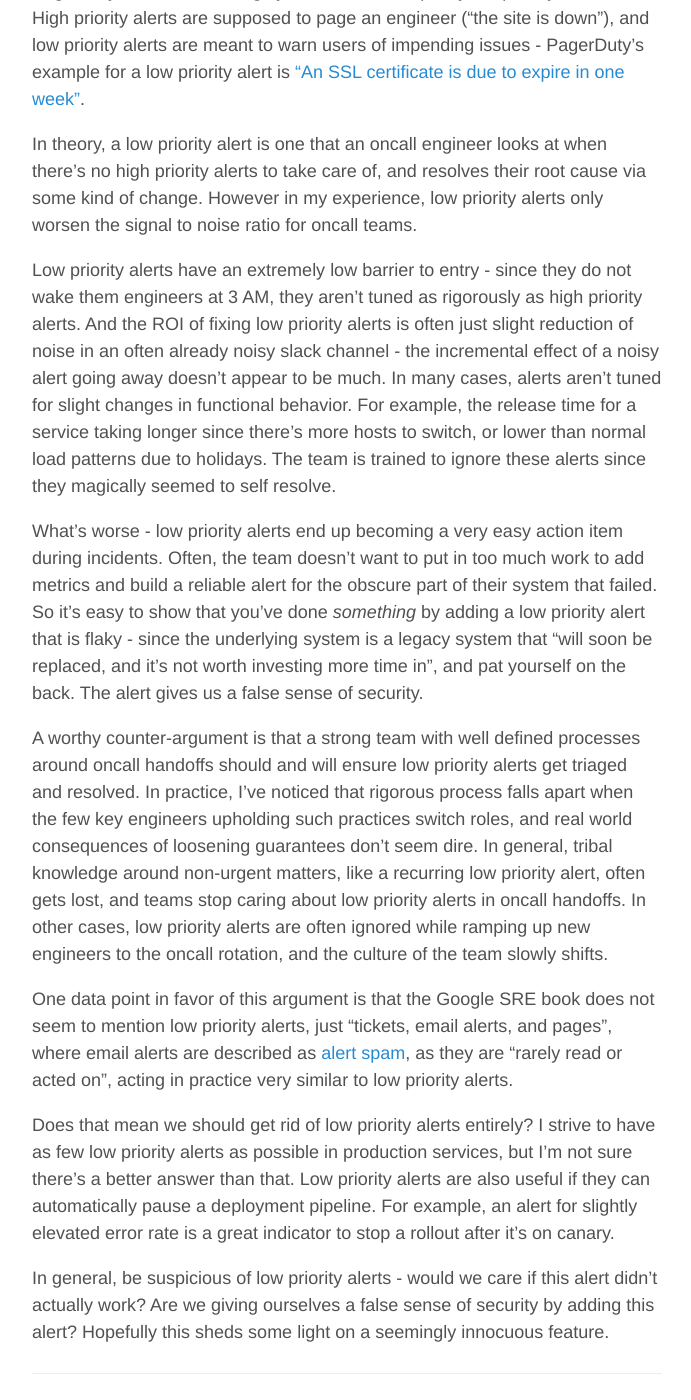
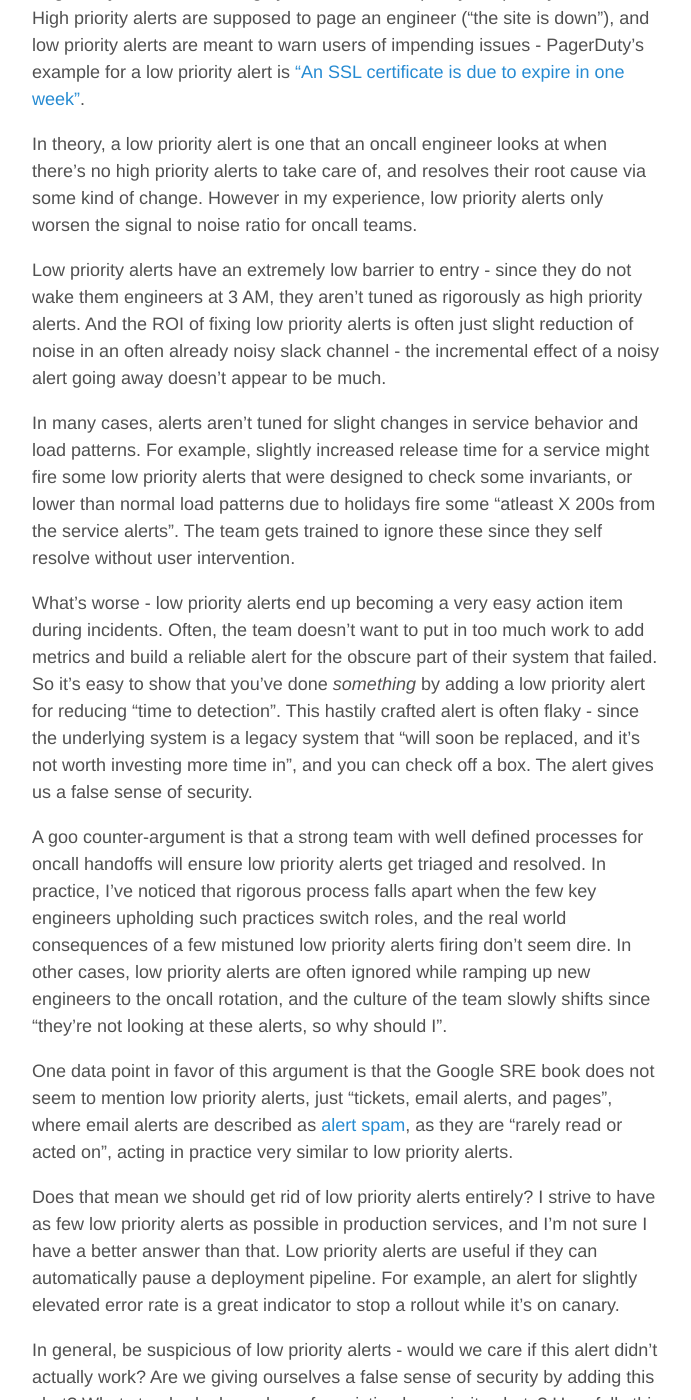
Before and after one commit to Utsav2/utsav2.github.io, a Jekyll site: the page built from _posts/2020-10-12-case-against-low-priority-alerts.md, in a window 1280 px wide and 1400 px high, scrolled down 230 px. Shown: the whole window, without its empty margins (293-984 px from the left). Built offline with Jekyll 4.4.1, drawn with Linux system fonts in a browser that asks for light colours; some of the changed text lies outside the part shown.

Commit message:
Update 2020-10-12-case-against-low-priority-alerts.md

```diff
--- a/_posts/2020-10-12-case-against-low-priority-alerts.md
+++ b/_posts/2020-10-12-case-against-low-priority-alerts.md
@@ -7,16 +7,18 @@ PagerDuty and other alerting systems let users specify the priority of an alert.
 
 In theory, a low priority alert is one that an oncall engineer looks at when there's no high priority alerts to take care of, and resolves their root cause via some kind of change. However in my experience, low priority alerts only worsen the signal to noise ratio for oncall teams.
 
-Low priority alerts have an extremely low barrier to entry - since they do not wake them engineers at 3 AM, they aren't tuned as rigorously as high priority alerts. And the ROI of fixing low priority alerts is often just slight reduction of noise in an often already noisy slack channel - the incremental effect of a noisy alert going away doesn't appear to be much. In many cases, alerts aren't tuned for slight changes in functional behavior. For example, the release time for a service taking longer since there's more hosts to switch, or lower than normal load patterns due to holidays. The team is trained to ignore these alerts since they magically seemed to self resolve.
+Low priority alerts have an extremely low barrier to entry - since they do not wake them engineers at 3 AM, they aren't tuned as rigorously as high priority alerts. And the ROI of fixing low priority alerts is often just slight reduction of noise in an often already noisy slack channel - the incremental effect of a noisy alert going away doesn't appear to be much.
 
-What's worse - low priority alerts end up becoming a very easy action item during incidents. Often, the team doesn't want to put in too much work to add metrics and build a reliable alert for the obscure part of their system that failed. So it's easy to show that you've done _something_ by adding a low priority alert that is flaky - since the underlying system is a legacy system that "will soon be replaced, and it's not worth investing more time in", and pat yourself on the back. The alert gives us a false sense of security.
+In many cases, alerts aren't tuned for slight changes in service behavior and load patterns. For example, slightly increased release time for a service might fire some low priority alerts that were designed to check some invariants, or lower than normal load patterns due to holidays fire some "atleast X 200s from the service alerts". The team gets trained to ignore these since they self resolve without user intervention.
 
-A worthy counter-argument is that a strong team with well defined processes around oncall handoffs should and will ensure low priority alerts get triaged and resolved. In practice, I've noticed that rigorous process falls apart when the few key engineers upholding such practices switch roles, and real world consequences of loosening guarantees don't seem dire. In general, tribal knowledge around non-urgent matters, like a recurring low priority alert, often gets lost, and teams stop caring about low priority alerts in oncall handoffs. In other cases, low priority alerts are often ignored while ramping up new engineers to the oncall rotation, and the culture of the team slowly shifts.
+What's worse - low priority alerts end up becoming a very easy action item during incidents. Often, the team doesn't want to put in too much work to add metrics and build a reliable alert for the obscure part of their system that failed. So it's easy to show that you've done _something_ by adding a low priority alert for reducing "time to detection". This hastily crafted alert is often flaky - since the underlying system is a legacy system that "will soon be replaced, and it's not worth investing more time in", and you can check off a box. The alert gives us a false sense of security.
+
+A goo counter-argument is that a strong team with well defined processes for oncall handoffs will ensure low priority alerts get triaged and resolved. In practice, I've noticed that rigorous process falls apart when the few key engineers upholding such practices switch roles, and the real world consequences of a few mistuned low priority alerts firing don't seem dire. In other cases, low priority alerts are often ignored while ramping up new engineers to the oncall rotation, and the culture of the team slowly shifts since "they're not looking at these alerts, so why should I".
 
 One data point in favor of this argument is that the Google SRE book does not seem to mention low priority alerts, just "tickets, email alerts, and pages", where email alerts are described as [alert spam](https://landing.google.com/sre/sre-book/chapters/monitoring-distributed-systems/#id-LvQuvtYS7UvI8h4), as they are "rarely read or acted on", acting in practice very similar to low priority alerts.
 
-Does that mean we should get rid of low priority alerts entirely? I strive to have as few low priority alerts as possible in production services, but I'm not sure there's a better answer than that. Low priority alerts are also useful if they can automatically pause a deployment pipeline. For example, an alert for slightly elevated error rate is a great indicator to stop a rollout after it's on canary.
+Does that mean we should get rid of low priority alerts entirely? I strive to have as few low priority alerts as possible in production services, and I'm not sure I have a better answer than that. Low priority alerts are useful if they can automatically pause a deployment pipeline. For example, an alert for slightly elevated error rate is a great indicator to stop a rollout while it's on canary.
 
-In general, be suspicious of low priority alerts - would we care if this alert didn't actually work? Are we giving ourselves a false sense of security by adding this alert? Hopefully this sheds some light on a seemingly innocuous feature.
+In general, be suspicious of low priority alerts - would we care if this alert didn't actually work? Are we giving ourselves a false sense of security by adding this alert? What standards do we have for existing low priority alerts? Hopefully this helps you decide on an alternative or is something to think about.
 
 -------
```
